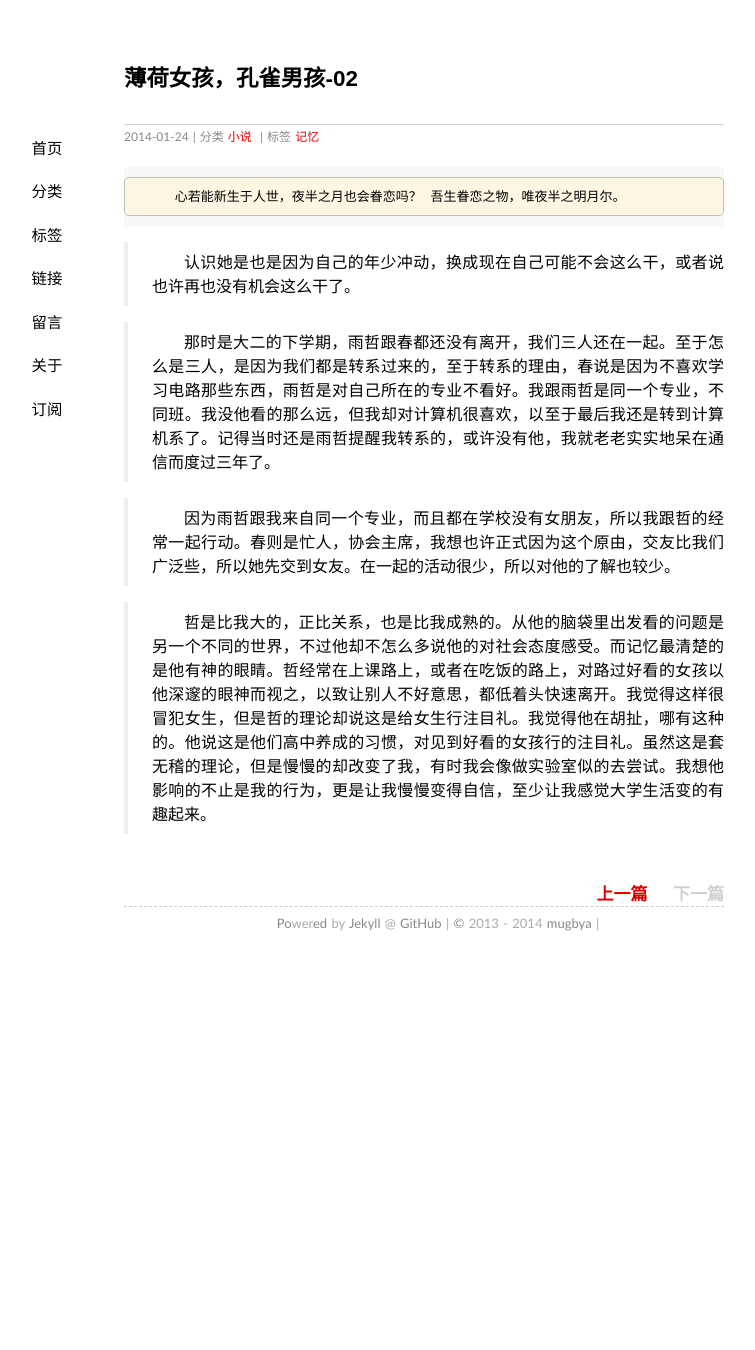
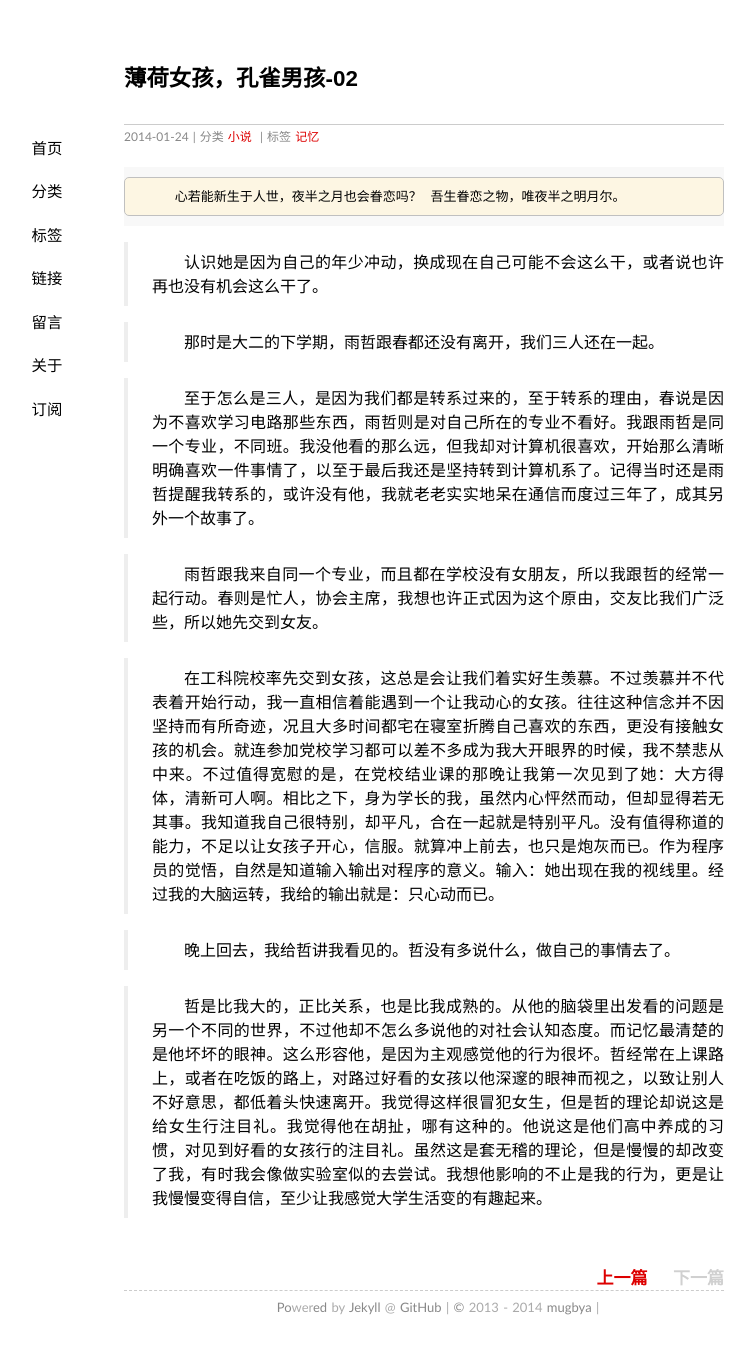
Before and after one commit to mugbya/mugbya.github.io, a Jekyll site: the page built from _posts/2014-01-24-薄荷女孩-孔雀男孩-02.md, in a window 1280 px wide. Shown: the whole page, without its empty margins (216-971 px from the left). Built offline with Jekyll 4.4.1, drawn with Linux system fonts in a browser that asks for light colours; some web fonts are replaced; Markdown is read by kramdown in place of the engine named in the settings; comment, search, counter and statistics services are not loaded; before the commit the page ends 966 px from its top, so only the background shows below that.

Commit message:
Update 2014-01-24-薄荷女孩-孔雀男孩-02.md

```diff
--- a/_posts/2014-01-24-薄荷女孩-孔雀男孩-02.md
+++ b/_posts/2014-01-24-薄荷女孩-孔雀男孩-02.md
@@ -8,10 +8,16 @@ tags: 记忆
 
          心若能新生于人世，夜半之月也会眷恋吗？ 吾生眷恋之物，唯夜半之明月尔。
 
->认识她是也是因为自己的年少冲动，换成现在自己可能不会这么干，或者说也许再也没有机会这么干了。
+>认识她是因为自己的年少冲动，换成现在自己可能不会这么干，或者说也许再也没有机会这么干了。
 
->那时是大二的下学期，雨哲跟春都还没有离开，我们三人还在一起。至于怎么是三人，是因为我们都是转系过来的，至于转系的理由，春说是因为不喜欢学习电路那些东西，雨哲是对自己所在的专业不看好。我跟雨哲是同一个专业，不同班。我没他看的那么远，但我却对计算机很喜欢，以至于最后我还是转到计算机系了。记得当时还是雨哲提醒我转系的，或许没有他，我就老老实实地呆在通信而度过三年了。
+>那时是大二的下学期，雨哲跟春都还没有离开，我们三人还在一起。
 
->因为雨哲跟我来自同一个专业，而且都在学校没有女朋友，所以我跟哲的经常一起行动。春则是忙人，协会主席，我想也许正式因为这个原由，交友比我们广泛些，所以她先交到女友。在一起的活动很少，所以对他的了解也较少。
+>至于怎么是三人，是因为我们都是转系过来的，至于转系的理由，春说是因为不喜欢学习电路那些东西，雨哲则是对自己所在的专业不看好。我跟雨哲是同一个专业，不同班。我没他看的那么远，但我却对计算机很喜欢，开始那么清晰明确喜欢一件事情了，以至于最后我还是坚持转到计算机系了。记得当时还是雨哲提醒我转系的，或许没有他，我就老老实实地呆在通信而度过三年了，成其另外一个故事了。
 
->哲是比我大的，正比关系，也是比我成熟的。从他的脑袋里出发看的问题是另一个不同的世界，不过他却不怎么多说他的对社会态度感受。而记忆最清楚的是他有神的眼睛。哲经常在上课路上，或者在吃饭的路上，对路过好看的女孩以他深邃的眼神而视之，以致让别人不好意思，都低着头快速离开。我觉得这样很冒犯女生，但是哲的理论却说这是给女生行注目礼。我觉得他在胡扯，哪有这种的。他说这是他们高中养成的习惯，对见到好看的女孩行的注目礼。虽然这是套无稽的理论，但是慢慢的却改变了我，有时我会像做实验室似的去尝试。我想他影响的不止是我的行为，更是让我慢慢变得自信，至少让我感觉大学生活变的有趣起来。
+>雨哲跟我来自同一个专业，而且都在学校没有女朋友，所以我跟哲的经常一起行动。春则是忙人，协会主席，我想也许正式因为这个原由，交友比我们广泛些，所以她先交到女友。
+
+>在工科院校率先交到女孩，这总是会让我们着实好生羡慕。不过羡慕并不代表着开始行动，我一直相信着能遇到一个让我动心的女孩。往往这种信念并不因坚持而有所奇迹，况且大多时间都宅在寝室折腾自己喜欢的东西，更没有接触女孩的机会。就连参加党校学习都可以差不多成为我大开眼界的时候，我不禁悲从中来。不过值得宽慰的是，在党校结业课的那晚让我第一次见到了她：大方得体，清新可人啊。相比之下，身为学长的我，虽然内心怦然而动，但却显得若无其事。我知道我自己很特别，却平凡，合在一起就是特别平凡。没有值得称道的能力，不足以让女孩子开心，信服。就算冲上前去，也只是炮灰而已。作为程序员的觉悟，自然是知道输入输出对程序的意义。输入：她出现在我的视线里。经过我的大脑运转，我给的输出就是：只心动而已。
+
+>晚上回去，我给哲讲我看见的。哲没有多说什么，做自己的事情去了。
+
+>哲是比我大的，正比关系，也是比我成熟的。从他的脑袋里出发看的问题是另一个不同的世界，不过他却不怎么多说他的对社会认知态度。而记忆最清楚的是他坏坏的眼神。这么形容他，是因为主观感觉他的行为很坏。哲经常在上课路上，或者在吃饭的路上，对路过好看的女孩以他深邃的眼神而视之，以致让别人不好意思，都低着头快速离开。我觉得这样很冒犯女生，但是哲的理论却说这是给女生行注目礼。我觉得他在胡扯，哪有这种的。他说这是他们高中养成的习惯，对见到好看的女孩行的注目礼。虽然这是套无稽的理论，但是慢慢的却改变了我，有时我会像做实验室似的去尝试。我想他影响的不止是我的行为，更是让我慢慢变得自信，至少让我感觉大学生活变的有趣起来。
```
